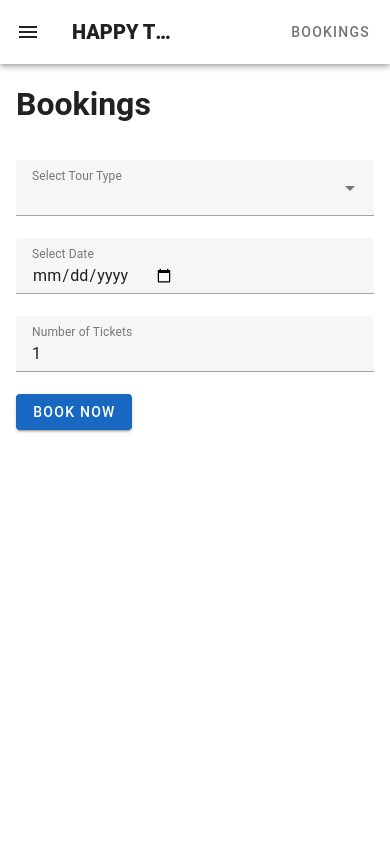
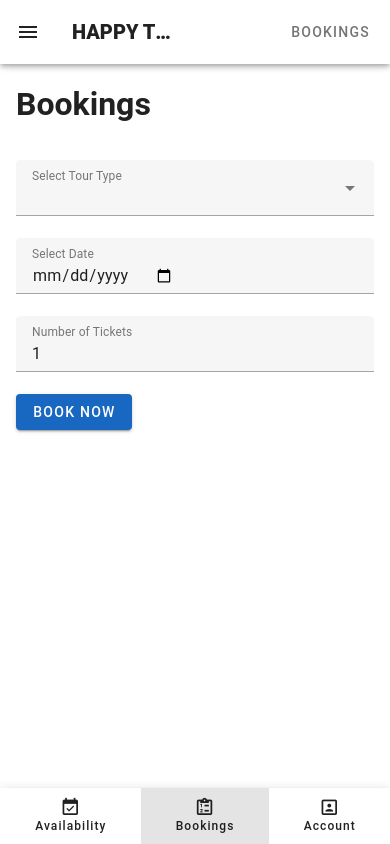
Before and after one commit to apandis/happy-tours, a Nuxt app: page /bookings in a window 390 px wide. Built offline with nearby package versions, Linux system fonts and the light colour scheme.

Commit message:
add bottom navigation

```diff
--- /dev/null
+++ b/components/AppBottomNavigation.vue
@@ -0,0 +1,16 @@
+<template>
+  <v-bottom-navigation grow tile active>
+    <v-btn to="/">
+      <v-icon>mdi-calendar-check</v-icon>
+      <span>Availability</span>
+    </v-btn>
+    <v-btn to="/bookings">
+      <v-icon>mdi-clipboard-list-outline</v-icon>
+      <span>Bookings</span>
+    </v-btn>
+    <v-btn to="/">
+      <v-icon>mdi-account-box-outline</v-icon>
+      <span>Account</span>
+    </v-btn>
+  </v-bottom-navigation>
+</template>
--- a/layouts/default.vue
+++ b/layouts/default.vue
@@ -4,5 +4,6 @@
     <v-main>
       <slot />
     </v-main>
+    <AppBottomNavigation class="d-flex d-sm-none" />
   </v-app>
 </template>
--- a/pages/index.vue
+++ b/pages/index.vue
@@ -1,8 +1,8 @@
 <template>
   <v-container>
-    <v-row>
+    <v-row dense>
       <v-col cols="12">
-        <h1>Dashboard</h1>
+        <h1 class="text-h6">Dashboard</h1>
       </v-col>
     </v-row>
   </v-container>
```
